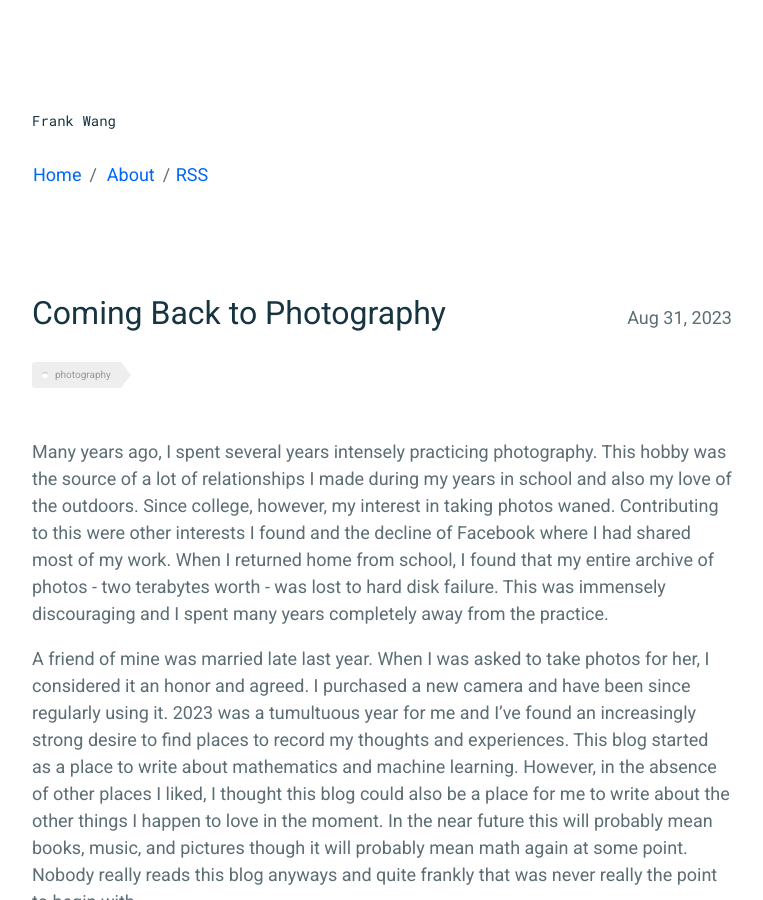
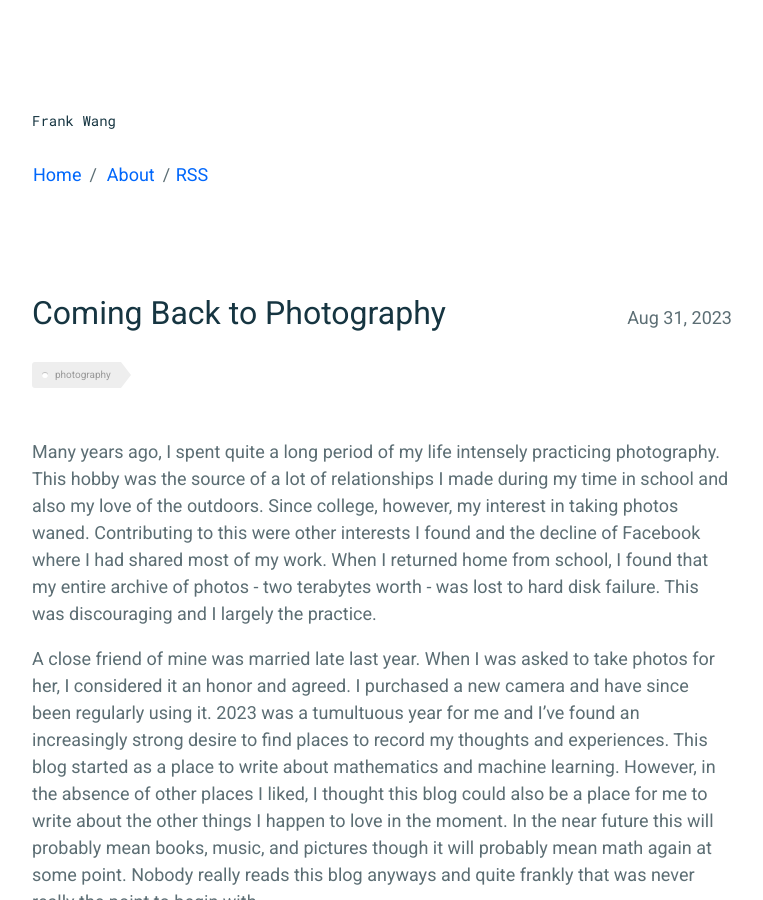
Before and after one commit to frankwang95/frankwang95.github.io, a Jekyll site: the page built from _posts/2023-08-31-the-journey-back-to-photography.md, in a window 1280 px wide and 900 px high. Shown: the whole window, without its empty margins (258-1021 px from the left). Built offline with Jekyll 4.4.1, drawn with Linux system fonts in a browser that asks for light colours; some of the changed text lies outside the part shown.

Commit message:
New post on TSL

```diff
--- a/_posts/2023-08-31-the-journey-back-to-photography.md
+++ b/_posts/2023-08-31-the-journey-back-to-photography.md
@@ -5,9 +5,9 @@ date: 2023-08-31
 tags: photography
 ---
 
-Many years ago, I spent several years intensely practicing photography. This hobby was the source of a lot of relationships I made during my years in school and also my love of the outdoors. Since college, however, my interest in taking photos waned. Contributing to this were other interests I found and the decline of Facebook where I had shared most of my work. When I returned home from school, I found that my entire archive of photos - two terabytes worth - was lost to hard disk failure. This was immensely discouraging and I spent many years completely away from the practice.
+Many years ago, I spent quite a long period of my life intensely practicing photography. This hobby was the source of a lot of relationships I made during my time in school and also my love of the outdoors. Since college, however, my interest in taking photos waned. Contributing to this were other interests I found and the decline of Facebook where I had shared most of my work. When I returned home from school, I found that my entire archive of photos - two terabytes worth - was lost to hard disk failure. This was discouraging and I largely the practice.
 
-A friend of mine was married late last year. When I was asked to take photos for her, I considered it an honor and agreed. I purchased a new camera and have been since regularly using it. 2023 was a tumultuous year for me and I've found an increasingly strong desire to find places to record my thoughts and experiences. This blog started as a place to write about mathematics and machine learning. However, in the absence of other places I liked, I thought this blog could also be a place for me to write about the other things I happen to love in the moment. In the near future this will probably mean books, music, and pictures though it will probably mean math again at some point. Nobody really reads this blog anyways and quite frankly that was never really the point to begin with.
+A close friend of mine was married late last year. When I was asked to take photos for her, I considered it an honor and agreed. I purchased a new camera and have since been regularly using it. 2023 was a tumultuous year for me and I've found an increasingly strong desire to find places to record my thoughts and experiences. This blog started as a place to write about mathematics and machine learning. However, in the absence of other places I liked, I thought this blog could also be a place for me to write about the other things I happen to love in the moment. In the near future this will probably mean books, music, and pictures though it will probably mean math again at some point. Nobody really reads this blog anyways and quite frankly that was never really the point to begin with.
 
 I have been actively working to recover lost work from years past and I intended to regularly share this work as it progresses. Here are a few frames I've found thus far.
 
```
Also changed, not shown: _pages/about.md (+3 -1 lines), 1 other file.
